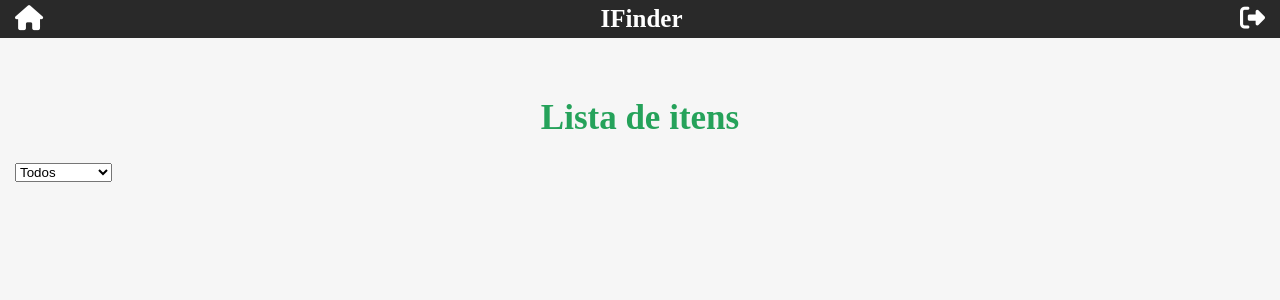
After one commit to soualansousa/IFinder_Django, a Django app: page /administrativo/lista/ in a window 1280 px wide. The commit adds this page. Shown: the top 300 px of the page. Run offline with Django 5.2, Linux system fonts and the light colour scheme.

Commit message:
novas telas

```diff
--- a/administrativo/templates/administrativo/pages/home.html
+++ b/administrativo/templates/administrativo/pages/home.html
@@ -9,7 +9,7 @@
                     <div class="logo-menu">
                         <i class="fa-solid fa-bars"></i>
                     </div>
-                    <a class="texto-menu" href="#">Ver lista de itens pendentes</a>
+                    <a class="texto-menu" href="lista/">Ver lista de itens pendentes</a>
                 </div>
                 <div class="botoes-home">
                     <div class="logo-menu">
--- /dev/null
+++ b/administrativo/templates/administrativo/pages/lista.html
@@ -0,0 +1,16 @@
+{% extends 'global/base.html'%}
+{% block title %} | Página inicial{% endblock title %}
+{% block content %}
+    <main>
+        <h2 class="topo-login">Lista de itens</h2>
+
+        <div class="filtro">
+            <select id="statusFilter" onchange="filterItems()">
+                <option value="todos" {% if status == 'todos' %}selected{% endif %}>Todos</option>
+                <option value="perdido" {% if status == 'perdido' %}selected{% endif %}>Perdidos</option>
+                <option value="encontrado" {% if status == 'encontrado' %}selected{% endif %}>Encontrados</option>
+            </select>
+        </div>
+
+    </main>
+{% endblock content %}
--- a/administrativo/urls.py
+++ b/administrativo/urls.py
@@ -6,4 +6,5 @@ app_name = 'administrativo'
 
 urlpatterns = [
     path('', views.home, name='admin_home'),
+    path('lista/', views.lista, name='lista'),
 ]
--- a/administrativo/views.py
+++ b/administrativo/views.py
@@ -5,3 +5,6 @@ from django.contrib.auth.decorators import login_required
 @login_required
 def home(request):
     return render(request, "administrativo/pages/home.html")
+
+def lista(request):
+    return render(request, "administrativo/pages/lista.html")
```
